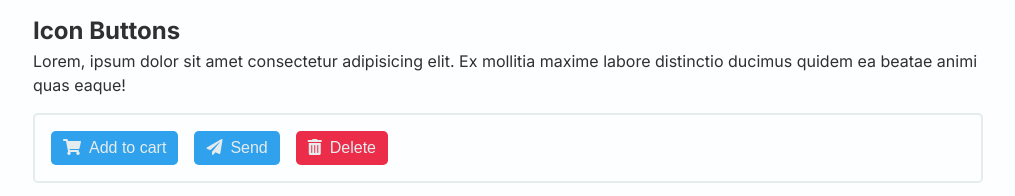
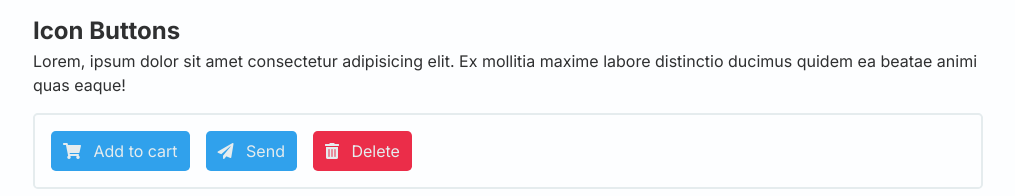
Before and after one commit to msdeshmukh009/orion-ui, a plain HTML site: page components/buttons/buttons.html in a window 1280 px wide. Shown: the part 1408-1604 px from the top of the page, without its empty margins (265-1280 px from the left). Drawn offline with Linux system fonts and the light colour scheme; files whose address does not match are found by name.

Commit message:
chore: cleaned the code

```diff
--- a/components/badge/badges.css
+++ b/components/badge/badges.css
@@ -32,6 +32,11 @@
   align-items: center;
   background-color: var(--primary-color);
   color: var(--secondary-color);
+  width: 1.5rem;
+  height: 1.5rem;
+  border: none;
+  bottom: 0.8rem;
+  right: -1rem;
 }
 .anchor-tag-badge-container {
   text-decoration: none;
@@ -62,10 +67,3 @@
   width: 0.8rem;
   height: 0.8rem;
 }
-.number-badge {
-  width: 1.5rem;
-  height: 1.5rem;
-  border: none;
-  bottom: 0.8rem;
-  right: -1rem;
-}
--- a/components/buttons/buttons.css
+++ b/components/buttons/buttons.css
@@ -113,8 +113,7 @@
 
 /*** btn-icon ***/
 .btn-icon {
-  display: flex;
-  column-gap: 0.5rem;
+  padding-right: 0.5rem;
 }
 /*******/
 
--- a/components/buttons/buttons.html
+++ b/components/buttons/buttons.html
@@ -142,23 +142,23 @@
         </div>
 
         <div class="component-display-container">
-          <button class="btn btn-icon btn-primary">
-            <i class="fas fa-shopping-cart"></i>
+          <a class="btn btn-primary">
+            <span class="btn-icon"> <i class="fas fa-shopping-cart"></i></span>
             Add to cart
-          </button>
-          <button class="btn btn-icon btn-primary">
-            <i class="fas fa-paper-plane"></i>
+          </a>
+          <a class="btn btn-primary">
+            <span class="btn-icon"><i class="fas fa-paper-plane"></i></span>
             Send
-          </button>
-          <button class="btn btn-icon btn-danger">
-            <i class="fas fa-trash-alt"></i>
+          </a>
+          <a class="btn btn-danger">
+            <span class="btn-icon"><i class="fas fa-trash-alt"></i></span>
             Delete
-          </button>
+          </a>
         </div>
 
         <code class="code-display-container">
           <iframe
-            src="https://carbon.now.sh/embed?bg=rgba%28229%2C236%2C238%2C1%29&t=one-light&wt=none&l=htmlmixed&width=680&ds=false&dsyoff=20px&dsblur=68px&wc=true&wa=true&pv=20px&ph=52px&ln=false&fl=1&fm=Fira+Code&fs=14px&lh=133%25&si=false&es=2x&wm=false&code=%253Cbutton%2520class%253D%2522btn%2520btn-icon%2520btn-primary%2522%253E%250A%2509%253Ci%2520class%253D%2522fas%2520fa-shopping-cart%2522%253E%253C%252Fi%253E%250A%2520%2520%2520%2520Add%2520to%2520cart%250A%253C%252Fbutton%253E%250A%250A%253Cbutton%2520class%253D%2522btn%2520btn-icon%2520btn-primary%2522%253E%250A%2520%2520%2509%253Ci%2520class%253D%2522fas%2520fa-paper-plane%2522%253E%253C%252Fi%253E%250A%2520%2520%2520%2520Send%250A%253C%252Fbutton%253E%250A%250A%253Cbutton%2520class%253D%2522btn%2520btn-icon%2520btn-danger%2522%253E%250A%2509%253Ci%2520class%253D%2522fas%2520fa-trash-alt%2522%253E%253C%252Fi%253E%250A%2509Delete%250A%253C%252Fbutton%253E"
+            src="https://carbon.now.sh/embed?bg=rgba%28229%2C236%2C238%2C1%29&t=one-light&wt=none&l=htmlmixed&width=680&ds=false&dsyoff=20px&dsblur=68px&wc=true&wa=true&pv=20px&ph=52px&ln=false&fl=1&fm=Fira+Code&fs=14px&lh=133%25&si=false&es=2x&wm=false&code=%253Ca%2520class%253D%2522btn%2520btn-primary%2522%253E%250A%2509%253Cspan%2520class%253D%2522btn-icon%2522%253E%2520%253Ci%2520class%253D%2522fas%2520fa-shopping-cart%2522%253E%253C%252Fi%253E%253C%252Fspan%253E%250A%2509%2509Add%2520to%2520cart%250A%253C%252Fa%253E%250A%250A%253Ca%2520class%253D%2522btn%2520btn-primary%2522%253E%250A%2509%253Cspan%2520class%253D%2522btn-icon%2522%253E%253Ci%2520class%253D%2522fas%2520fa-paper-plane%2522%253E%253C%252Fi%253E%253C%252Fspan%253E%250A%2509%2509Send%250A%253C%252Fa%253E%250A%250A%253Ca%2520class%253D%2522btn%2520btn-danger%2522%253E%250A%2509%253Cspan%2520class%253D%2522btn-icon%2522%253E%253Ci%2520class%253D%2522fas%2520fa-trash-alt%2522%253E%253C%252Fi%253E%253C%252Fspan%253E%250A%2509%2509Delete%250A%253C%252Fa%253E"
             sandbox="allow-scripts allow-same-origin"
           >
           </iframe>
```
